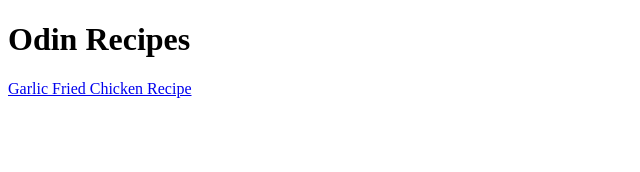
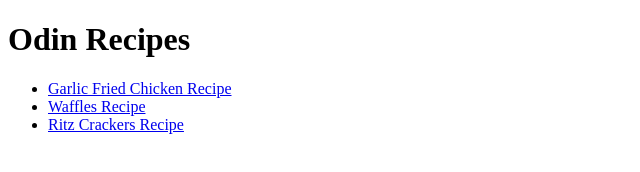
Before and after one commit to rahknov/odin-recipes, a plain HTML site: page index.html in a window 1280 px wide. Shown: the whole page, without its empty margins (0-640 px from the left). Drawn offline with Linux system fonts and the light colour scheme.

Commit message:
Modified and added links to index page

```diff
--- a/index.html
+++ b/index.html
@@ -7,6 +7,16 @@
     </head>
     <body>
         <h1>Odin Recipes</h1>
-        <a href="recipes/garlic_fried_chicken.html">Garlic Fried Chicken Recipe</a>
+        <ul>
+            <li>
+                <a href="recipes/garlic_fried_chicken.html" rel="noopener noreferrer">Garlic Fried Chicken Recipe</a>
+            </li>
+            <li>
+                <a href="recipes/waffles.html" rel="noopener noreferrer">Waffles Recipe</a>
+            </li>
+            <li>
+                <a href="recipes/ritz_crackers.html" rel="noopener noreferrer">Ritz Crackers Recipe</a>
+            </li>
+        </ul>
     </body>
 </html>
```
